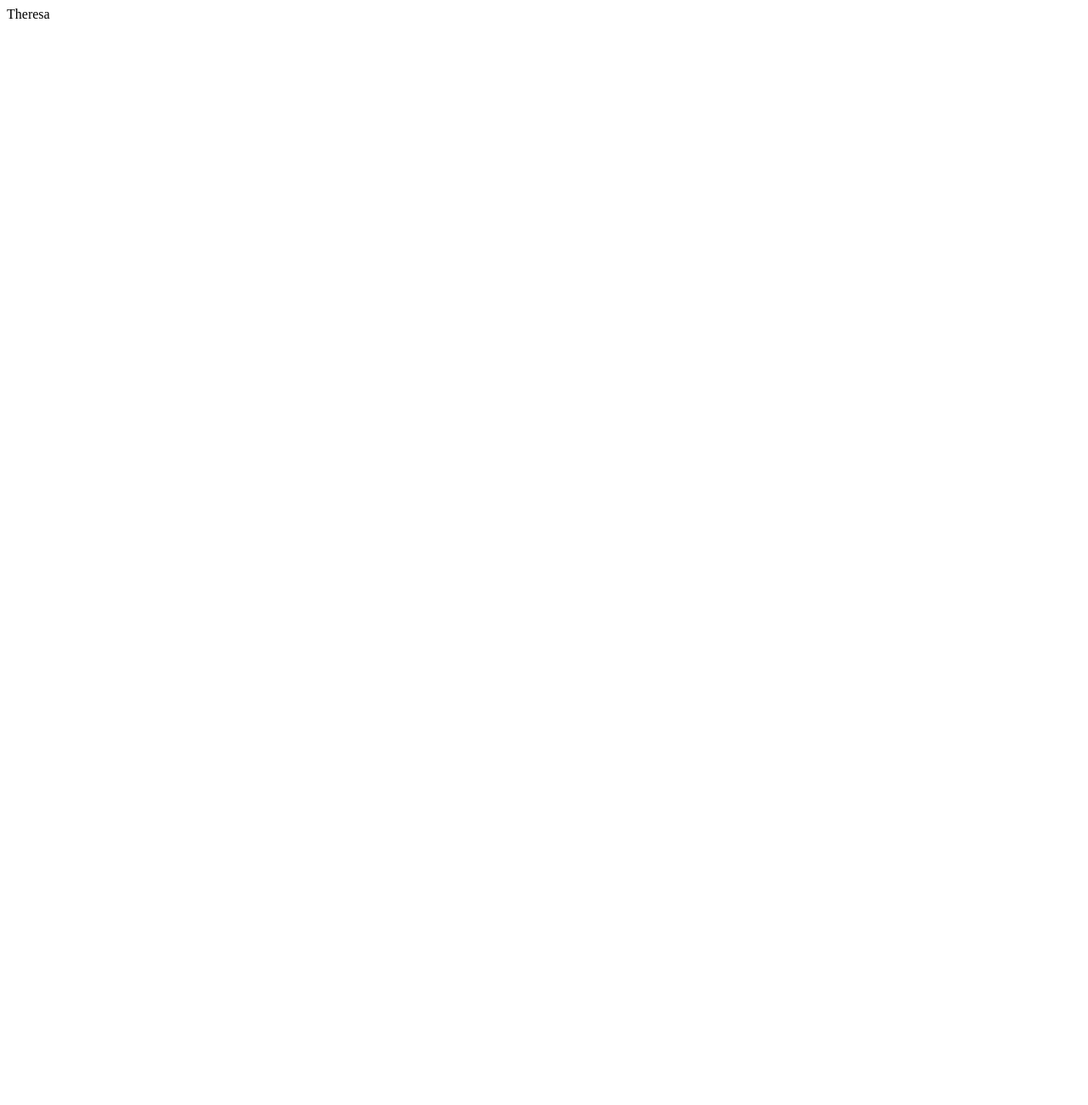
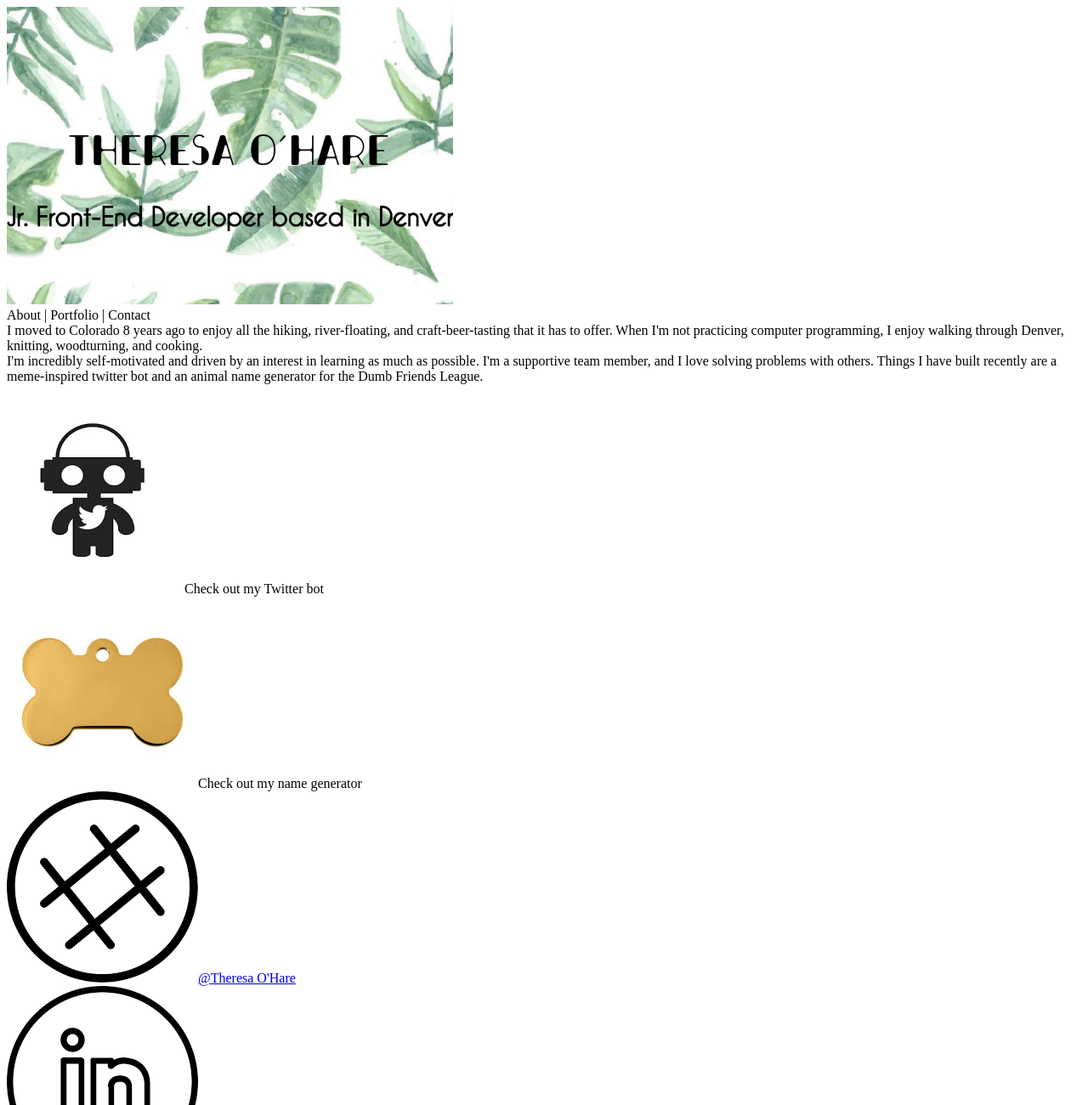
Before and after one commit to theresaoh/html-me-something, a plain HTML site: page index.html in a window 1280 px wide. Shown: the top 1300 px of the page at 85% size. Before the commit the page ends 800 px from the top, so only its background shows below. Drawn offline with Linux system fonts and the light colour scheme; files whose address does not match are found by name.

Commit message:
Added all basic html and images

```diff
--- a/index.html
+++ b/index.html
@@ -1 +1,38 @@
-<p>Theresa</p>
+<!DOCTYPE html>
+<html>
+    <head>
+        <title>
+            Theresa O'Hare - Resume
+        </title>
+    </head>
+    <body>
+        <header>
+            <div class="header-img">
+                <img src="file:///Users/theresaohare/lc101/html-me-something/web-banner.jpg" height="350" alt="Web Banner">
+            </div>
+            <div class="nav-bar">About | Portfolio | Contact</div>
+        </header>
+        <div class="about">
+            I moved to Colorado 8 years ago to enjoy all the hiking, river-floating, and craft-beer-tasting that it has to offer. When I'm not practicing computer programming, I enjoy walking through Denver, knitting, woodturning, and cooking.<br>I'm incredibly self-motivated and driven by an interest in learning as much as possible. I'm a supportive team member, and I love solving problems with others. Things I have built recently are a meme-inspired twitter bot and an animal name generator for the Dumb Friends League.
+        </div>
+        <div class="portfolio">
+            <div class="twitter-bot">
+            <img src="file:///Users/theresaohare/lc101/html-me-something/twitter-bot-img.png" alt="Twitter Bot Icon"> Check out my Twitter bot</div>
+            <div class="name-generator">
+            <img src="file:///Users/theresaohare/lc101/html-me-something/name-generator-img.jpeg" alt="Name Generator Icon">Check out my name generator</div>
+        </div>
+        <div class="contact">
+            <div class="slack">
+                <a href="https://denverdevs.org/"><img src="file:///Users/theresaohare/lc101/html-me-something/slack-icon.png">@Theresa O'Hare</a>
+            </div>
+            <div class="linkedin">
+                <a href="https://www.linkedin.com/in/theresa-o-hare-013ab8171/"><img src="file:///Users/theresaohare/lc101/html-me-something/linkedin-icon.png">Linkedin</a>
+            </div>
+            <div class="github">
+                <a href="https://github.com/theresaoh"><img src="file:///Users/theresaohare/lc101/html-me-something/github-icon.png">GitHub</a>
+            </div>
+        </div>
+        <footer>
+        </footer>
+    </body>
+</html>
```
Also changed, not shown: background-image.jpg (added), email-icon.png (added), github-icon.png (added), linkedin-icon.png (added), name-generator-img.jpeg (added), slack-icon-2.png (added), slack-icon.png (added), twitter-bot-img.png (added), web-banner.jpg (added).
